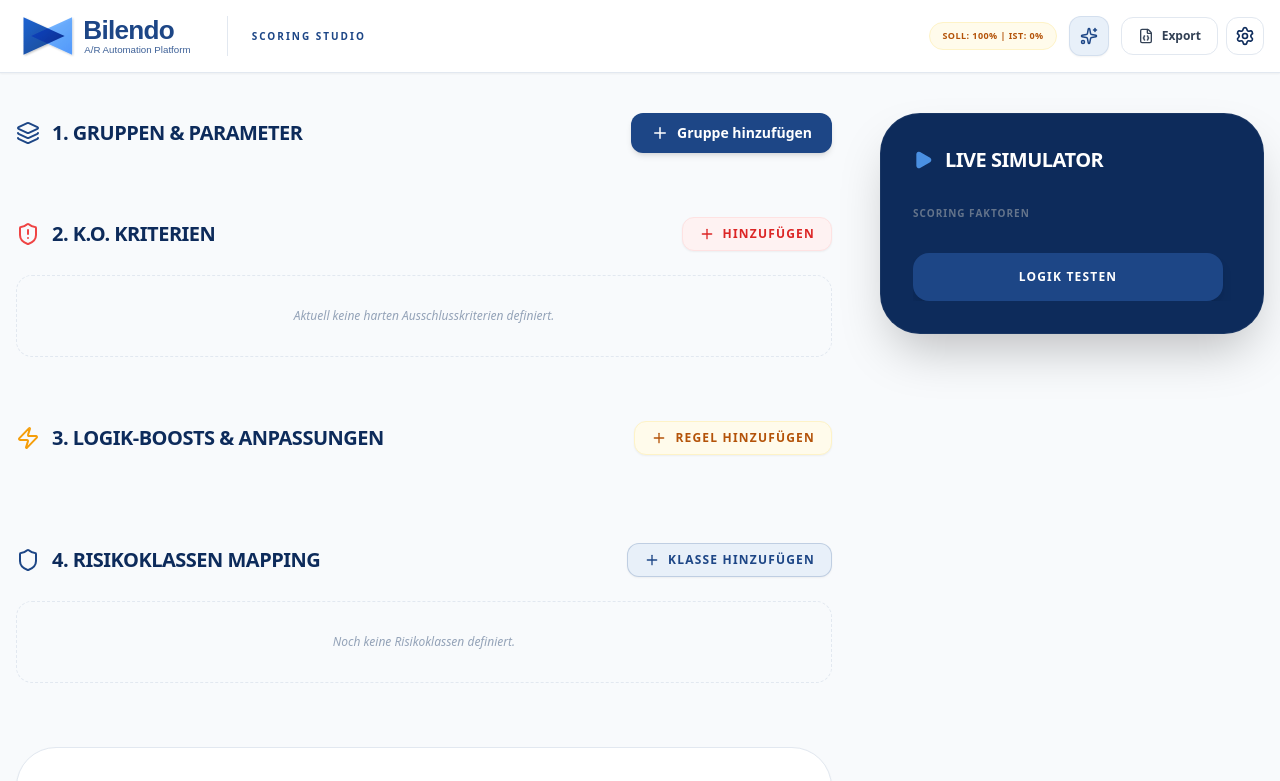
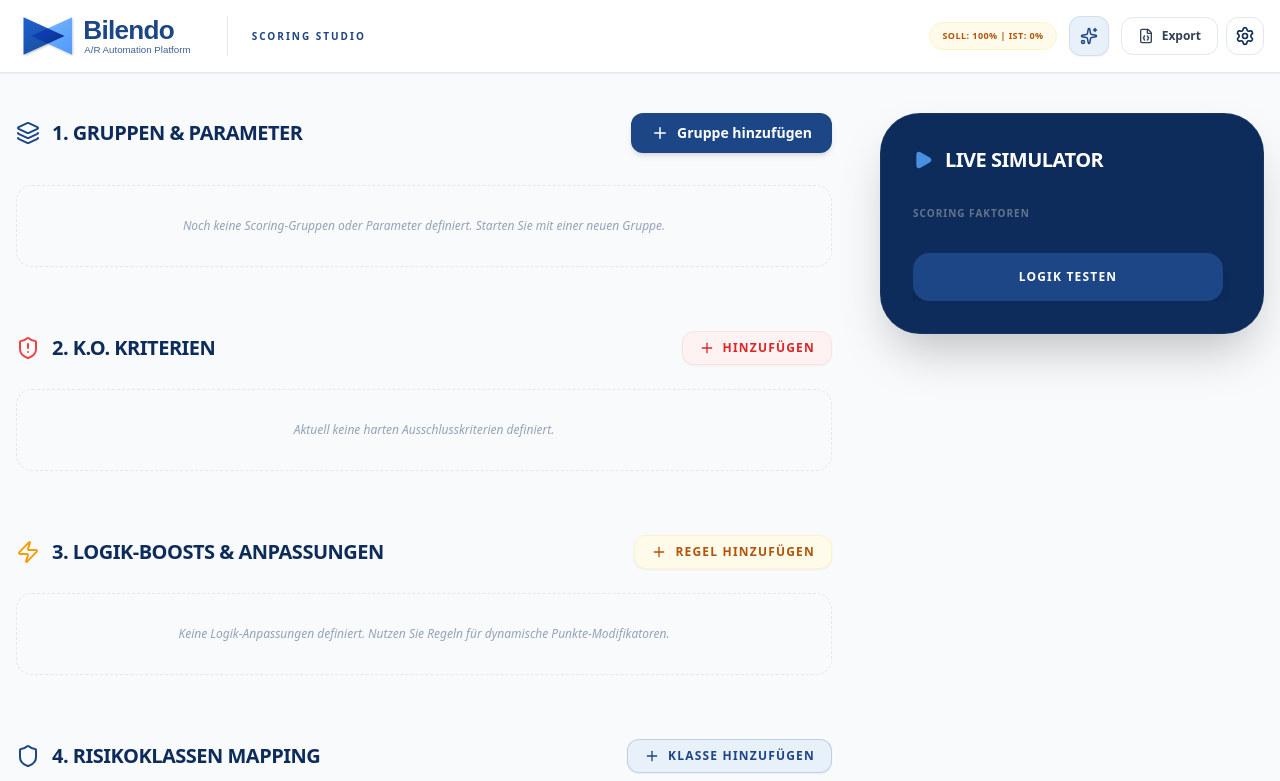
Before and after one commit to thomaswerner858/Scorecard-Workshop, a React (Vite) app: page / in a window 1280 px wide. Shown: the top 781 px of the page. Built offline with nearby package versions, Linux system fonts and the light colour scheme.

Commit message:
feat(editor): Improve styling and add empty states
Enhance the visual presentation of parameter groups and logic rules. Introduce placeholder text for empty rule sets to guide users.

```diff
--- a/components/LogicRuleEditor.tsx
+++ b/components/LogicRuleEditor.tsx
@@ -1,4 +1,3 @@
-
 import React from 'react';
 import { LogicRule, ScoringParameter } from '../types';
 import { ZapIcon, PlusIcon, TrashIcon, ArrowRightIcon } from 'lucide-react';
@@ -115,6 +114,12 @@ const LogicRuleEditor: React.FC<Props> = ({ rules, parameters, onUpdate }) => {
             </div>
           </div>
         ))}
+
+        {rules.length === 0 && (
+          <div className="p-8 bg-slate-50 border border-dashed border-slate-200 rounded-2xl text-center text-slate-400 text-xs italic">
+            Keine Logik-Anpassungen definiert. Nutzen Sie Regeln für dynamische Punkte-Modifikatoren.
+          </div>
+        )}
       </div>
     </div>
   );
--- a/components/ParameterEditor.tsx
+++ b/components/ParameterEditor.tsx
@@ -1,4 +1,3 @@
-
 import React from 'react';
 import { ScoringParameter, ParameterGroup, ParameterType, ScoreRange } from '../types';
 import { PlusIcon, TrashIcon, LayersIcon, TagIcon, HashIcon, Edit2Icon, XIcon, Infinity } from 'lucide-react';
@@ -108,6 +107,7 @@ const ParameterEditor: React.FC<Props> = ({ groups, parameters, onGroupsUpdate,
         </button>
       </div>
 
+      <div className="space-y-6">
         {groups.map((group) => (
           <div key={group.id} className="bg-white rounded-[2rem] border border-slate-200 shadow-sm overflow-hidden animate-in fade-in slide-in-from-left-4">
             <div className="bg-[#F8FAFC] p-5 border-b border-slate-200 flex flex-wrap items-center gap-4">
@@ -259,6 +259,13 @@ const ParameterEditor: React.FC<Props> = ({ groups, parameters, onGroupsUpdate,
             </div>
           </div>
         ))}
+
+        {groups.length === 0 && (
+          <div className="p-8 bg-slate-50 border border-dashed border-slate-200 rounded-2xl text-center text-slate-400 text-xs italic">
+            Noch keine Scoring-Gruppen oder Parameter definiert. Starten Sie mit einer neuen Gruppe.
+          </div>
+        )}
+      </div>
     </div>
   );
 };
```
Lines whose indentation alone changed are shown as unchanged.
